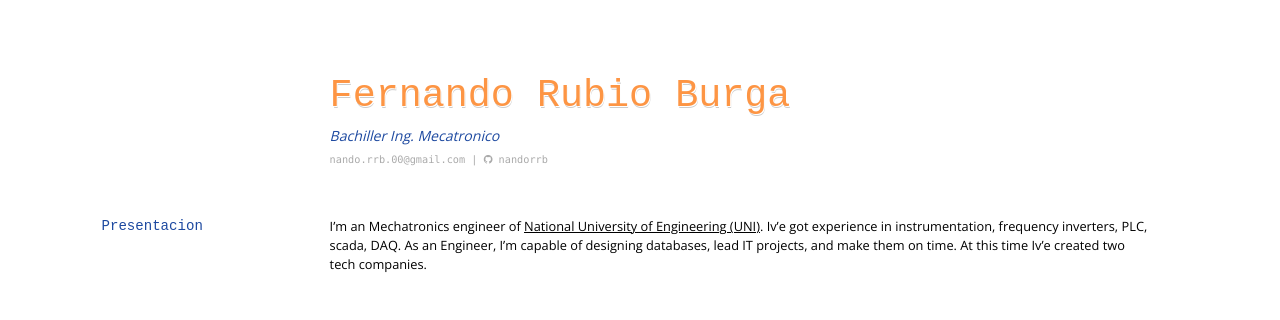
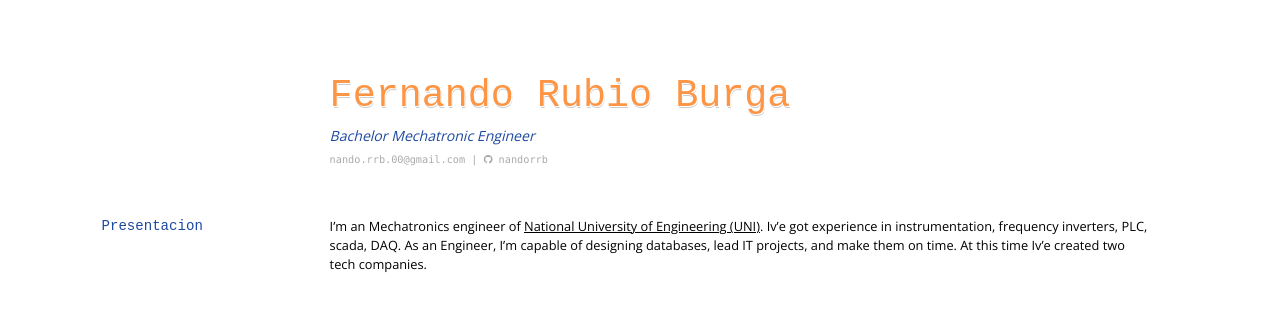
Before and after one commit to nandorrb/about, a Jekyll site: the page built from index.md, in a window 1280 px wide. Shown: the top 320 px of the page. Built offline with Jekyll 4.4.1, drawn with Linux system fonts in a browser that asks for light colours; nearby versions of some CDN libraries.

Commit message:
Create index.md

```diff
--- a/index.md
+++ b/index.md
@@ -3,7 +3,7 @@ layout: cv
 title: CV Fernando Rubio
 ---
 # Fernando Rubio Burga
-Bachiller Ing. Mecatronico
+Bachelor Mechatronic Engineer
 
 <div id="webaddress">
 <a href="mailto:ben@blm.io">nando.rrb.00@gmail.com</a>
```
